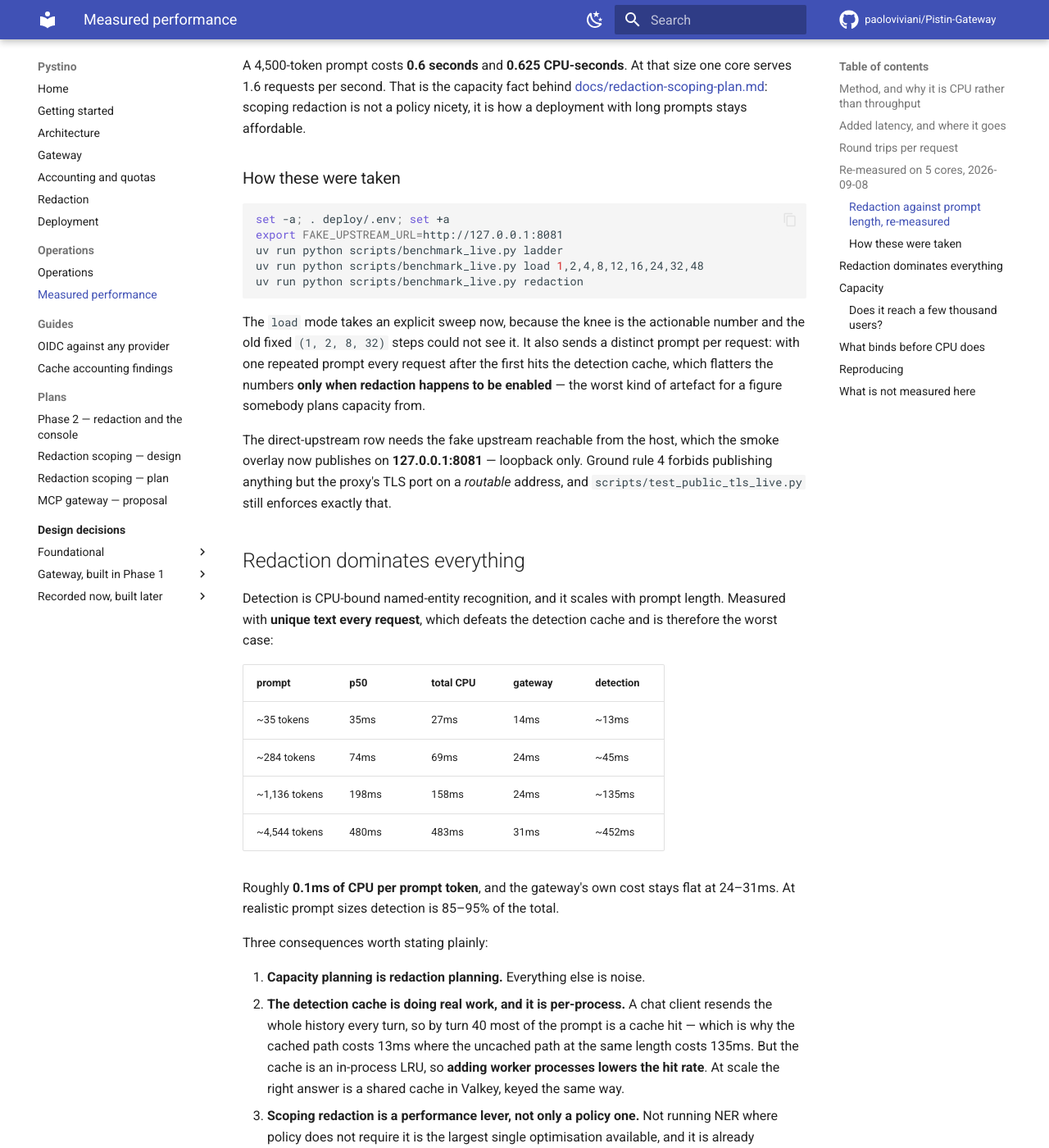
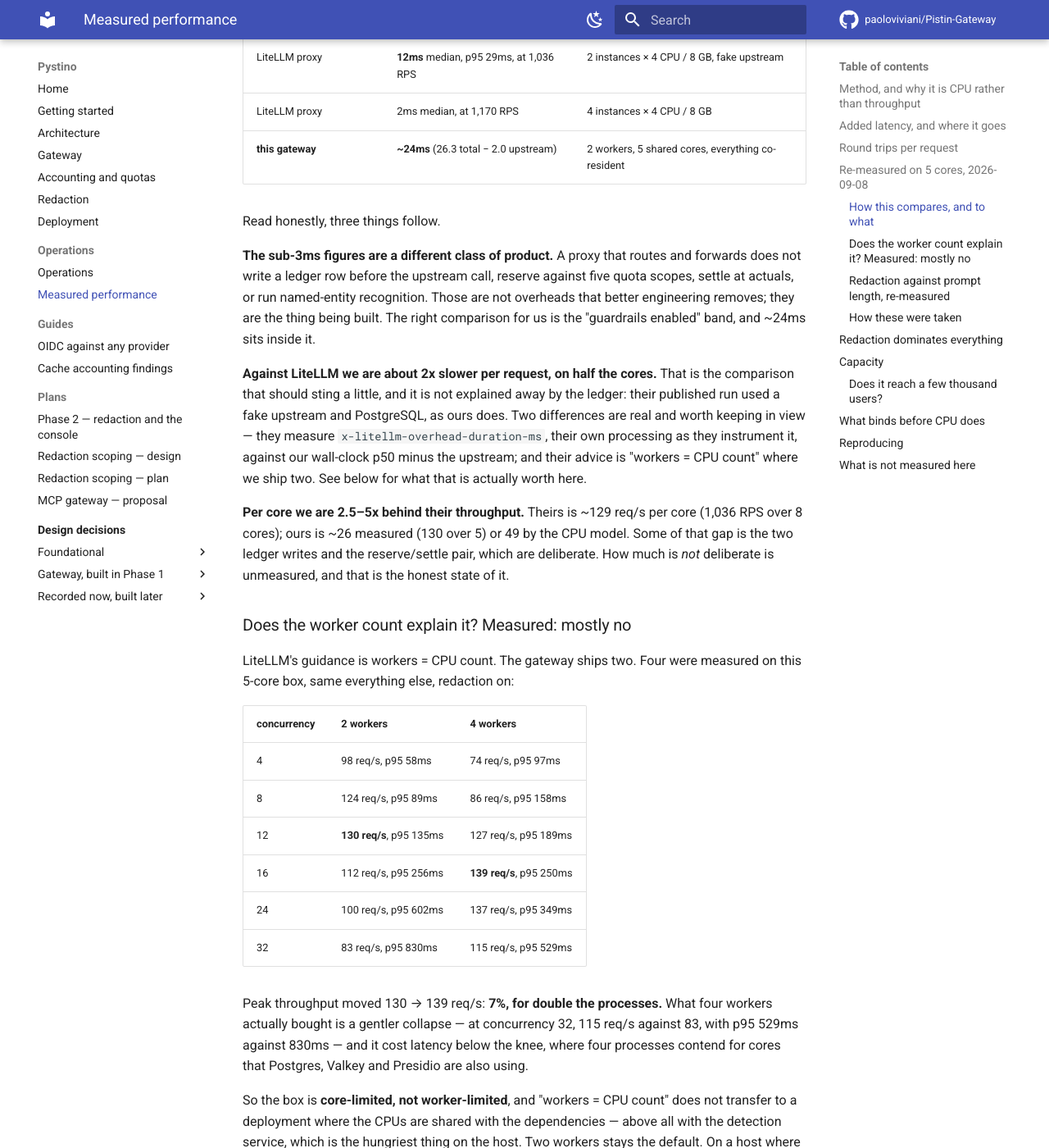
Before and after one commit to paoloviviani/Pystino, an MkDocs documentation site: the page built from docs/performance.md, in a window 1280 px wide and 1400 px high, scrolled down 4057 px. Shown: the whole window at 82% size. Built offline with MkDocs 1.6.1 and Material for MkDocs 9.7.7, drawn with Linux system fonts in a browser that asks for light colours; comment, search, counter and statistics services are not loaded; some of the changed text lies outside the part shown.

Commit message:
docs: how the latency compares, and what doubling the workers is worth
"Is 24ms of overhead good" has no answer without a peer group, so the peer
group is written down with sources: Envoy AI Gateway at 1-3ms and Kong at 2-5ms
are a different class of product — a proxy that forwards does not write a ledger
row before the upstream call, reserve against five quota scopes, settle at
actuals, or run named-entity recognition. The comparable band is "gateway with
guardrails enabled", reported at 20-40ms, and ~24ms sits inside it.

The comparison that should sting is LiteLLM's own published figure: 12ms median
at 1,036 RPS on 2 instances of 4 CPU. We are about 2x slower per request on
half the cores, and 2.5-5x behind per core on throughput. Some of that is the
two ledger writes and the reserve/settle pair, which are deliberate. How much
is not deliberate is unmeasured, and the doc says so rather than implying the
gap is all principle.

Their guidance is workers = CPU count; the gateway ships two. Four were
measured on this 5-core box rather than assumed: peak throughput moved 130 ->
139 req/s, **7% for double the processes**, and latency below the knee got
worse. What four bought was a gentler collapse past it — 115 req/s against 83
at concurrency 32, p95 529ms against 830ms. The box is core-limited, not
worker-limited, because those cores also run Postgres, Valkey and Presidio.
Two workers stays the default, with the table to repeat on a host where the
gateway runs alone.

```diff
--- a/docs/performance.md
+++ b/docs/performance.md
@@ -10,6 +10,12 @@
   throughput as a floor and CPU-per-request as the transferable number.
 - Related: [docs/redaction-scoping-plan.md](redaction-scoping-plan.md), which
   turns out to be a performance feature as much as a policy one.
+- Sources for the comparison table: LiteLLM's own
+  [benchmarks page](https://docs.litellm.ai/docs/benchmarks), Tetrate's
+  [Envoy AI Gateway benchmarks](https://tetrate.io/learn/ai/ai-gateway-benchmarks),
+  and DeepInspect's
+  [reading the 2026 numbers](https://www.deepinspect.ai/blog/ai-gateway-latency-benchmarks),
+  whose warning about mock upstreams applies to every figure here including ours.
 
 ## Method, and why it is CPU rather than throughput
 
@@ -129,6 +135,71 @@ With redaction switched on the shape is identical and the knee moves out one
 step, to concurrency 12 at 130 req/s — the prompts in this sweep are a few
 tokens each, so detection has almost nothing to do. The next section is where
 redaction actually costs.
+
+### How this compares, and to what
+
+Worth writing down because "is 24ms of overhead good" has no answer without a
+peer group, and the peer group is not the one the marketing pages imply.
+
+| | added latency | measured on |
+|---|---|---|
+| Envoy AI Gateway | 1–3ms | proxy only; no metering, no ledger |
+| Kong (nginx + Lua) | 2–5ms | same class |
+| Portkey, bare proxy | <1ms claimed | — |
+| Portkey **with guardrails on** | 20–40ms, community-reported | the comparable class |
+| LiteLLM proxy | **12ms** median, p95 29ms, at 1,036 RPS | 2 instances × 4 CPU / 8 GB, fake upstream |
+| LiteLLM proxy | 2ms median, at 1,170 RPS | 4 instances × 4 CPU / 8 GB |
+| **this gateway** | **~24ms** (26.3 total − 2.0 upstream) | 2 workers, 5 shared cores, everything co-resident |
+
+Read honestly, three things follow.
+
+**The sub-3ms figures are a different class of product.** A proxy that routes
+and forwards does not write a ledger row before the upstream call, reserve
+against five quota scopes, settle at actuals, or run named-entity recognition.
+Those are not overheads that better engineering removes; they are the thing
+being built. The right comparison for us is the "guardrails enabled" band, and
+~24ms sits inside it.
+
+**Against LiteLLM we are about 2x slower per request, on half the cores.** That
+is the comparison that should sting a little, and it is not explained away by
+the ledger: their published run used a fake upstream and PostgreSQL, as ours
+does. Two differences are real and worth keeping in view — they measure
+`x-litellm-overhead-duration-ms`, their own processing as they instrument it,
+against our wall-clock p50 minus the upstream; and their advice is
+"workers = CPU count" where we ship two. See below for what that is actually
+worth here.
+
+**Per core we are 2.5–5x behind their throughput.** Theirs is ~129 req/s per
+core (1,036 RPS over 8 cores); ours is ~26 measured (130 over 5) or 49 by the
+CPU model. Some of that gap is the two ledger writes and the reserve/settle
+pair, which are deliberate. How much is *not* deliberate is unmeasured, and
+that is the honest state of it.
+
+### Does the worker count explain it? Measured: mostly no
+
+LiteLLM's guidance is workers = CPU count. The gateway ships two. Four were
+measured on this 5-core box, same everything else, redaction on:
+
+| concurrency | 2 workers | 4 workers |
+|---|---|---|
+| 4 | 98 req/s, p95 58ms | 74 req/s, p95 97ms |
+| 8 | 124 req/s, p95 89ms | 86 req/s, p95 158ms |
+| 12 | **130 req/s**, p95 135ms | 127 req/s, p95 189ms |
+| 16 | 112 req/s, p95 256ms | **139 req/s**, p95 250ms |
+| 24 | 100 req/s, p95 602ms | 137 req/s, p95 349ms |
+| 32 | 83 req/s, p95 830ms | 115 req/s, p95 529ms |
+
+Peak throughput moved 130 → 139 req/s: **7%, for double the processes.** What
+four workers actually bought is a gentler collapse — at concurrency 32,
+115 req/s against 83, with p95 529ms against 830ms — and it cost latency below
+the knee, where four processes contend for cores that Postgres, Valkey and
+Presidio are also using.
+
+So the box is **core-limited, not worker-limited**, and "workers = CPU count"
+does not transfer to a deployment where the CPUs are shared with the
+dependencies — above all with the detection service, which is the hungriest
+thing on the host. Two workers stays the default. On a host where the gateway
+runs alone, raise it; the measurement to repeat is this table.
 
 ### Redaction against prompt length, re-measured
 
```
